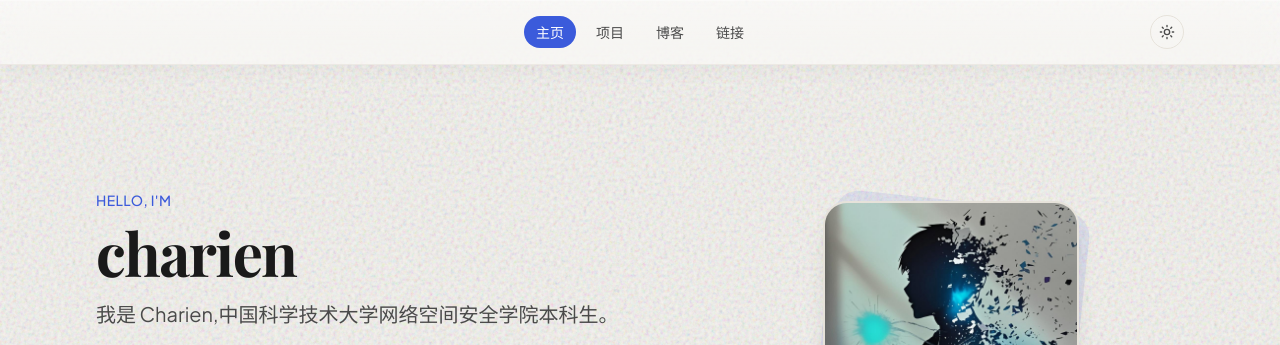
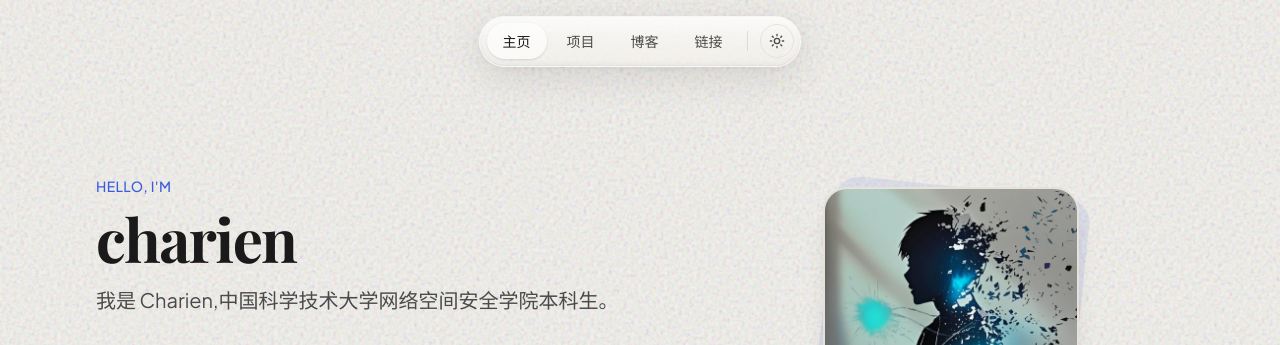
Before and after one commit to charienustc/charienustc.github.io, an Astro site: page / in a window 1280 px wide. Shown: the top 345 px of the page. Built offline with nearby package versions, Linux system fonts and the light colour scheme; Astro itself is replaced by a stand-in of ours; a script that the page names is missing; a web font is replaced by a local one.

Commit message:
feat: iOS 26 风格悬浮液态玻璃胶囊 Tab 栏

```diff
--- a/src/components/Header.astro
+++ b/src/components/Header.astro
@@ -11,25 +11,44 @@ function isActive(href: string): boolean {
 }
 ---
 
-<header class="sticky top-0 z-40 liquid-glass">
-  <div class="mx-auto max-w-6xl px-4 sm:px-6 lg:px-8 h-16 flex items-center justify-center relative">
-    <nav class="flex items-center gap-1 sm:gap-2 text-sm font-medium">
+<!-- SVG 滤镜:为液态玻璃提供轻微折射与色差 -->
+<svg width="0" height="0" class="absolute" aria-hidden="true">
+  <defs>
+    <filter id="liquid-glass-refraction" x="-20%" y="-20%" width="140%" height="140%">
+      <feTurbulence type="fractalNoise" baseFrequency="0.015" numOctaves="2" result="noise" />
+      <feDisplacementMap in="SourceGraphic" in2="noise" scale="4" xChannelSelector="R" yChannelSelector="G" result="displacement" />
+      <feGaussianBlur in="displacement" stdDeviation="0.6" result="blurred" />
+      <feColorMatrix in="blurred" type="matrix" values="
+        1.02 0    0    0 0
+        0    0.98 0    0 0
+        0    0    1.03 0 0
+        0    0    0    1 0
+      " result="chromatic" />
+      <feMerge>
+        <feMergeNode in="chromatic" />
+      </feMerge>
+    </filter>
+  </defs>
+</svg>
+
+<header class="sticky top-4 z-50 flex justify-center px-4">
+  <div class="ios-liquid-glass-pill">
+    <nav class="relative z-10 flex items-center gap-0.5 sm:gap-1 text-sm font-medium">
       {NAV_LINKS.map((link) => (
         <a
           href={base + link.href.replace(/^\//, '')}
           class:list={[
-            'px-3 py-1.5 rounded-full transition-colors',
+            'px-3 sm:px-4 py-2 rounded-full transition-all duration-200',
             isActive(link.href)
-              ? 'bg-accent text-accent-text'
-              : 'text-ink-soft hover:bg-accent-soft hover:text-accent',
+              ? 'bg-white/60 dark:bg-white/15 text-ink dark:text-ink shadow-sm'
+              : 'text-ink-soft hover:text-ink hover:bg-white/30 dark:hover:bg-white/10',
           ]}
         >
           {link.label}
         </a>
       ))}
+      <div class="w-px h-5 bg-ink/10 dark:bg-white/10 mx-1"></div>
+      <ThemeToggle />
     </nav>
-    <div class="absolute right-4 sm:right-6 lg:right-8 top-1/2 -translate-y-1/2">
-      <ThemeToggle />
-    </div>
   </div>
 </header>
--- a/src/styles/global.css
+++ b/src/styles/global.css
@@ -177,6 +177,81 @@ body::before {
   );
 }
 
+/* iOS 26 风格悬浮液态玻璃胶囊 */
+.ios-liquid-glass-pill {
+  position: relative;
+  display: inline-flex;
+  align-items: center;
+  padding: 0.4rem;
+  border-radius: 9999px;
+  background:
+    linear-gradient(
+      180deg,
+      rgba(255, 255, 255, 0.55) 0%,
+      rgba(255, 255, 255, 0.25) 100%
+    );
+  backdrop-filter: blur(22px) saturate(200%);
+  -webkit-backdrop-filter: blur(22px) saturate(200%);
+  border: 1px solid rgba(255, 255, 255, 0.45);
+  box-shadow:
+    0 10px 40px rgba(0, 0, 0, 0.1),
+    0 2px 8px rgba(0, 0, 0, 0.05),
+    inset 0 1px 1px rgba(255, 255, 255, 0.6),
+    inset 0 -1px 1px rgba(0, 0, 0, 0.03);
+  isolation: isolate;
+}
+
+/* 上层高光反光 */
+.ios-liquid-glass-pill::before {
+  content: "";
+  position: absolute;
+  inset: 1px;
+  border-radius: inherit;
+  pointer-events: none;
+  background: linear-gradient(
+    180deg,
+    rgba(255, 255, 255, 0.5) 0%,
+    rgba(255, 255, 255, 0.1) 40%,
+    rgba(255, 255, 255, 0) 100%
+  );
+  z-index: -1;
+}
+
+/* 底部折射暗边,增加玻璃厚度感 */
+.ios-liquid-glass-pill::after {
+  content: "";
+  position: absolute;
+  inset: 0;
+  border-radius: inherit;
+  pointer-events: none;
+  box-shadow: inset 0 -2px 4px rgba(0, 0, 0, 0.04);
+  z-index: -1;
+}
+
+.dark .ios-liquid-glass-pill {
+  background:
+    linear-gradient(
+      180deg,
+      rgba(255, 255, 255, 0.18) 0%,
+      rgba(255, 255, 255, 0.06) 100%
+    );
+  border-color: rgba(255, 255, 255, 0.18);
+  box-shadow:
+    0 10px 40px rgba(0, 0, 0, 0.35),
+    0 2px 8px rgba(0, 0, 0, 0.2),
+    inset 0 1px 1px rgba(255, 255, 255, 0.25),
+    inset 0 -1px 1px rgba(0, 0, 0, 0.15);
+}
+
+.dark .ios-liquid-glass-pill::before {
+  background: linear-gradient(
+    180deg,
+    rgba(255, 255, 255, 0.22) 0%,
+    rgba(255, 255, 255, 0.05) 40%,
+    rgba(255, 255, 255, 0) 100%
+  );
+}
+
 /* 自定义滚动条 */
 ::-webkit-scrollbar { width: 8px; }
 ::-webkit-scrollbar-track { background: transparent; }
```
